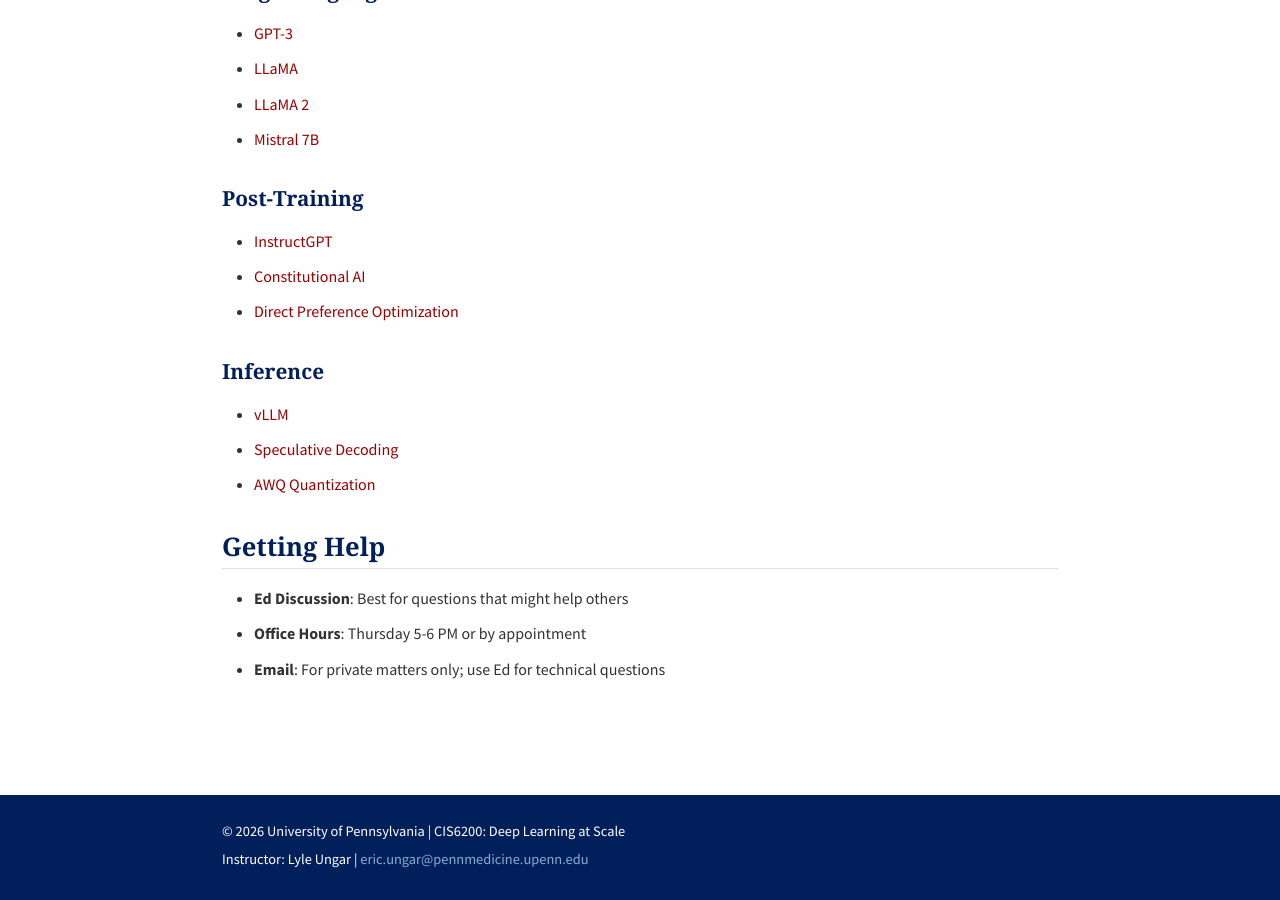
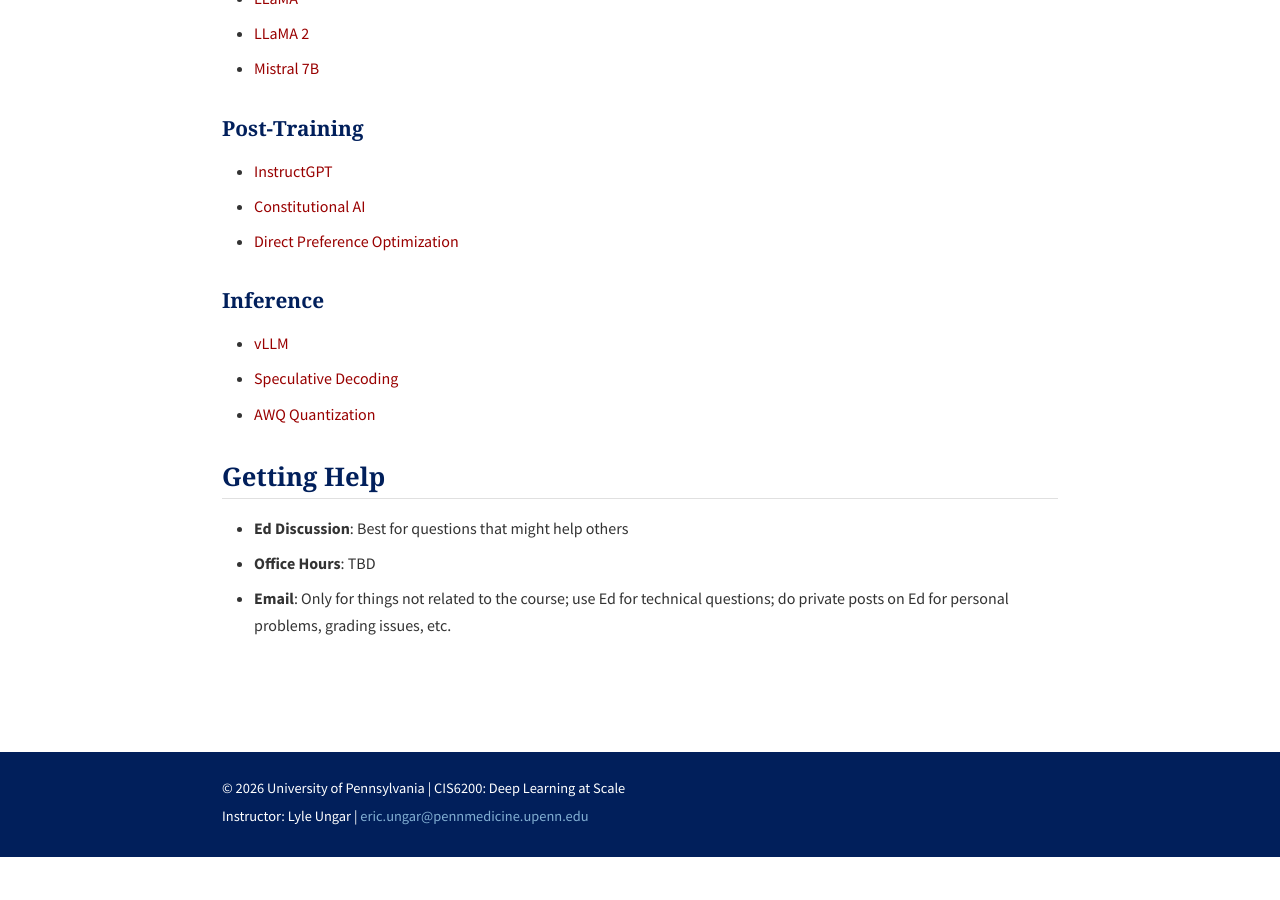
Before and after one commit to ungarl/CIS6220, a Jekyll site: the page built from resources.md, in a window 1280 px wide and 900 px high, scrolled down 3477 px. Built offline with Jekyll 4.4.1, drawn with Linux system fonts in a browser that asks for light colours; some web fonts are replaced; after the commit the page ends 4334 px from its top, so only the background shows below that; some of the changed text lies outside the part shown.

Commit message:
Update resources.md
remove claude crap

```diff
--- a/resources.md
+++ b/resources.md
@@ -118,5 +116,5 @@ Reading research papers is a skill. Here's an approach that works well:
 ## Getting Help
 
 - **Ed Discussion**: Best for questions that might help others
-- **Office Hours**: Thursday 5-6 PM or by appointment
-- **Email**: For private matters only; use Ed for technical questions
+- **Office Hours**:  TBD
+- **Email**: Only for things not related to the course; use Ed for technical questions; do private posts on Ed for personal problems, grading issues, etc.
```
Also changed, not shown: other parts of resources.md (+0 -2 lines).
